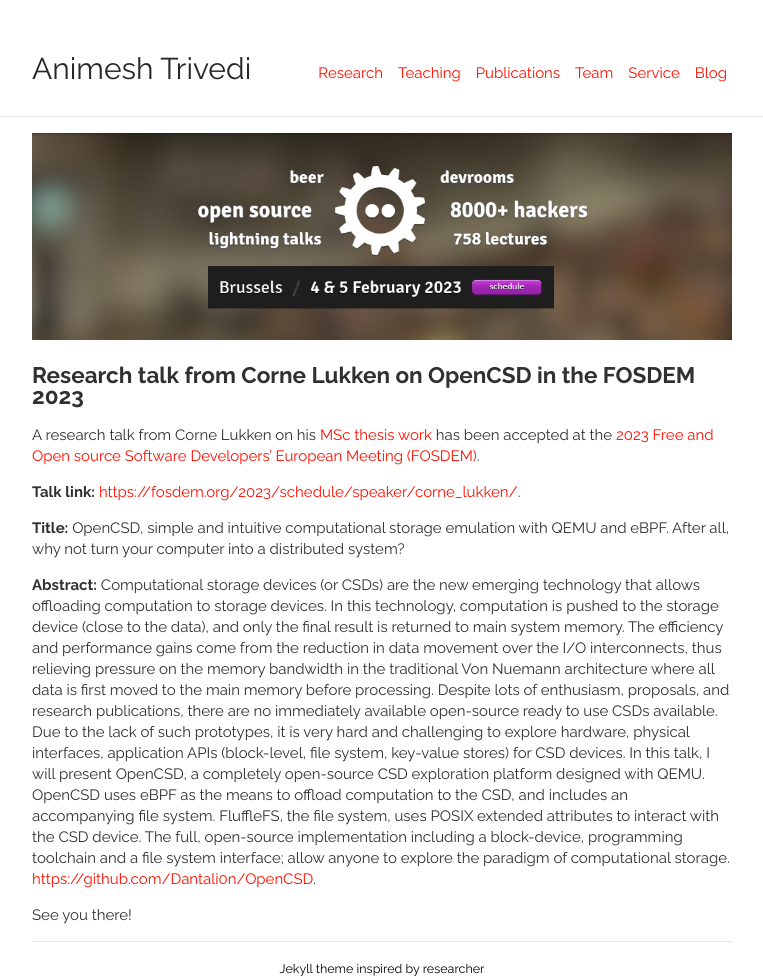
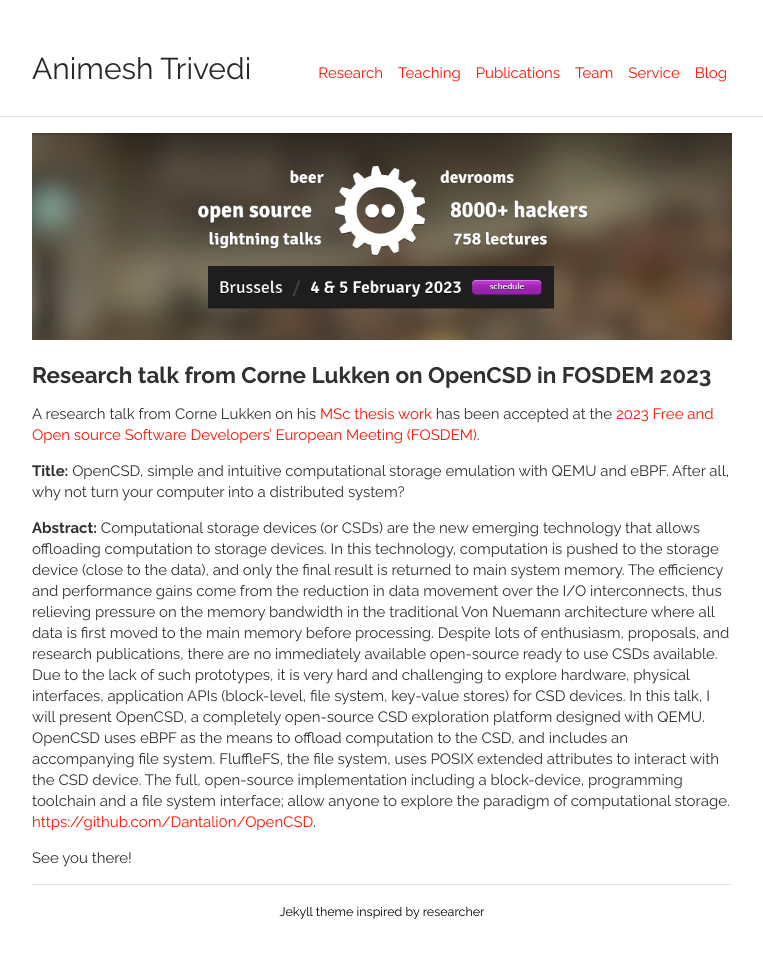
Before and after one commit to animeshtrivedi/animeshtrivedi.github.io, a Jekyll site: the page built from _posts/2023-01-23-fosdem23.md, in a window 1280 px wide. Shown: the whole page, without its empty margins (258-1021 px from the left). Built offline with Jekyll 4.4.1, drawn with Linux system fonts in a browser that asks for light colours; after the commit the page ends 922 px from its top, so only the background shows below that.

Commit message:
testing link

```diff
--- a/_posts/2023-01-23-fosdem23.md
+++ b/_posts/2023-01-23-fosdem23.md
@@ -1,6 +1,6 @@
 ---
 layout: default
-title: "Research talk from Corne Lukken on OpenCSD in the FOSDEM 2023"
+title: "Research talk from Corne Lukken on OpenCSD in FOSDEM 2023"
 category: news
 tags: whatsnew
 permalink: /2023-jan-fosdem/
@@ -8,11 +8,11 @@
 
 ![](/images/2023-fosdem.png "FOSDEM2023")
 
-## Research talk from Corne Lukken on OpenCSD in the FOSDEM 2023
+## Research talk from Corne Lukken on OpenCSD in FOSDEM 2023
 
 A research talk from Corne Lukken on his [MSc thesis work](https://drive.google.com/file/d/1hvZ1OmhFOMxcQIiHhyq7OGtz3hTlJ03m/view?usp=sharing) has been accepted at the [2023 Free and Open source Software Developers' European Meeting (FOSDEM)](https://fosdem.org/2023/).
 
-**Talk link:** [https://fosdem.org/2023/schedule/speaker/corne_lukken/](https://fosdem.org/2023/schedule/speaker/corne_lukken/).
+<!-- **Talk link:** [https://fosdem.org/2023/schedule/speaker/corne_lukken/](https://fosdem.org/2023/schedule/speaker/corne_lukken/). -->
 
 **Title:** OpenCSD, simple and intuitive computational storage emulation with QEMU and eBPF. After all, why not turn your computer into a distributed system?
 
```
